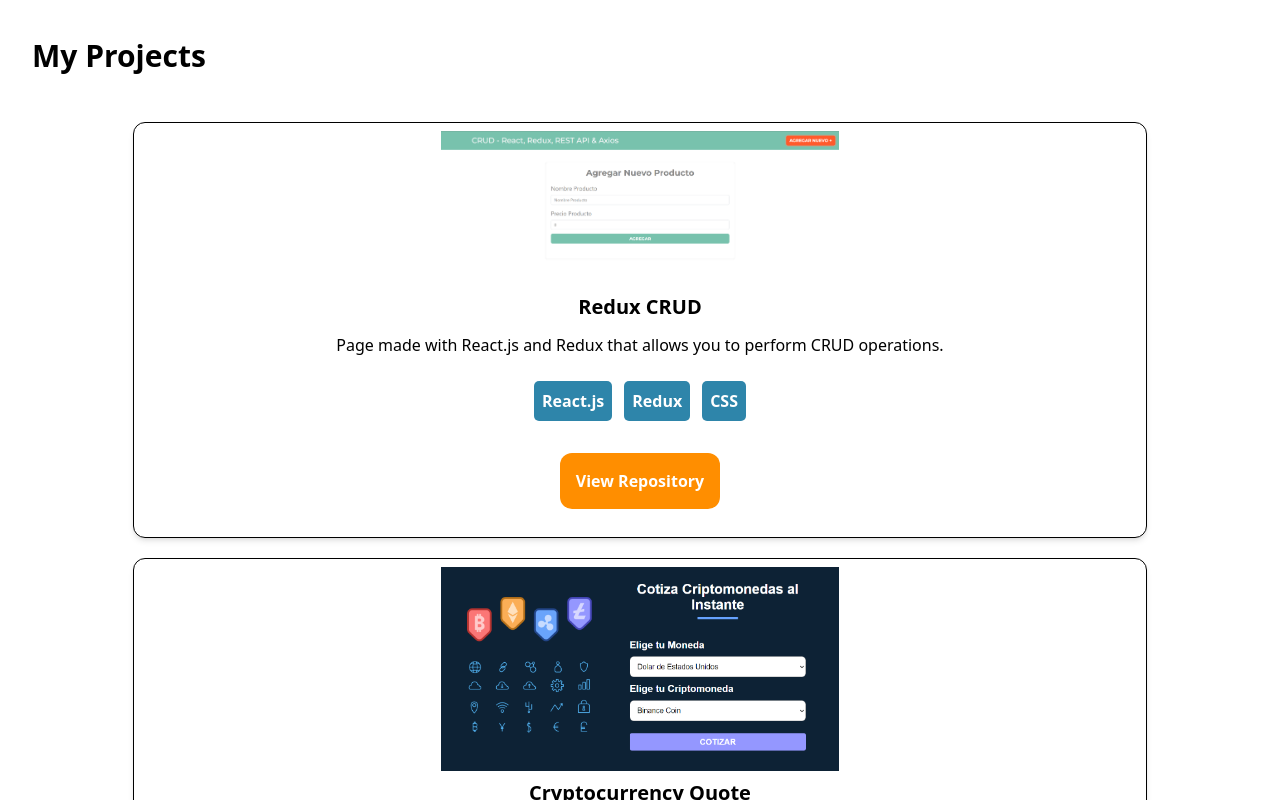
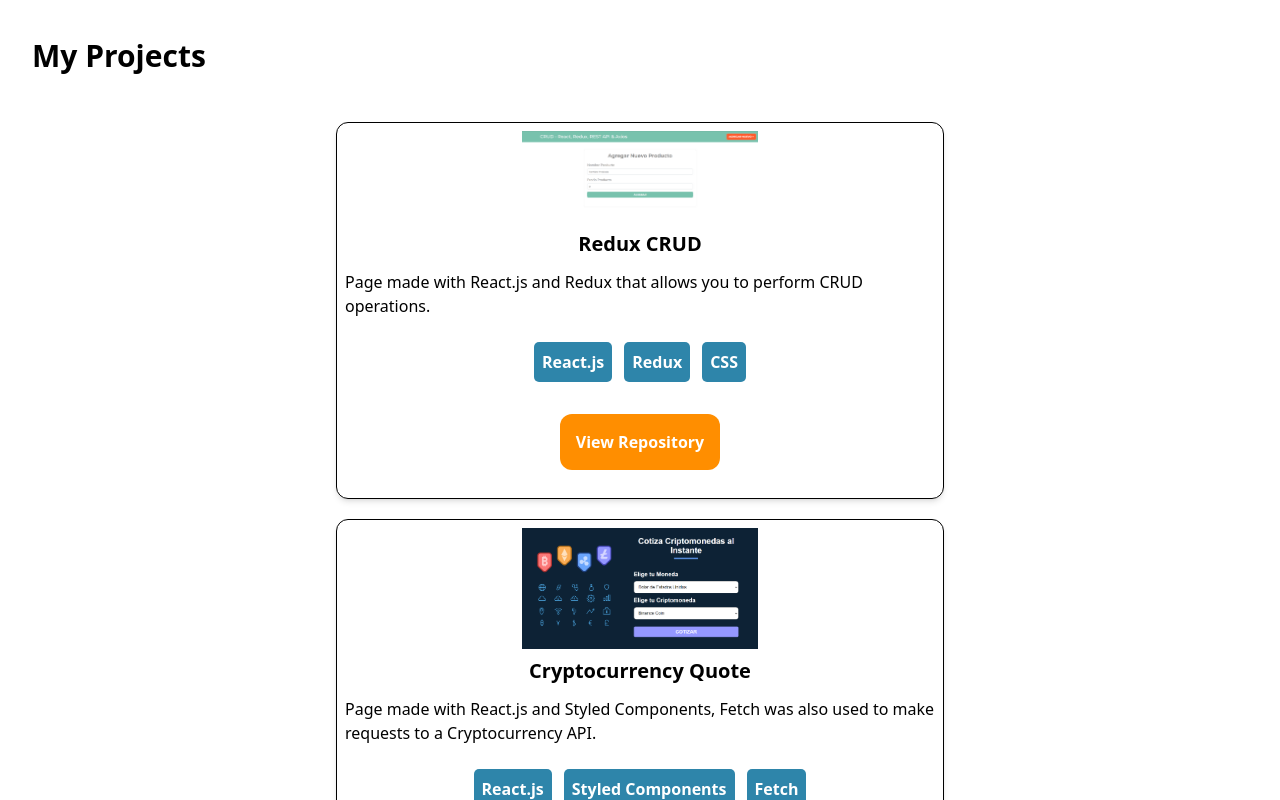
Before and after one commit to RoberthNC/My-Personal-Portfolio, a React (Vite) app: page / in a window 1280 px wide. Shown: the part 1780-2580 px from the top of the page. Built offline with nearby package versions, Linux system fonts and the light colour scheme.

Commit message:
Changing width on each div project container

```diff
--- a/src/components/Project.jsx
+++ b/src/components/Project.jsx
@@ -9,7 +9,7 @@ const Project = ({project}) => {
   }
 
   return (
-    <div className="border-x-[1px] border-y-[1px] border-black px-2 py-2 flex flex-col rounded-xl w-5/6 m-auto justify-center items-center shadow-md">
+    <div className="border-x-[1px] border-y-[1px] border-black px-2 py-2 flex flex-col rounded-xl md:w-3/6 w-6/6 m-auto justify-center items-center shadow-md">
       <img
         src={project.img}
         alt=""
```
Also changed, not shown: 1 other file (tests, documents, lock files or other folders).
